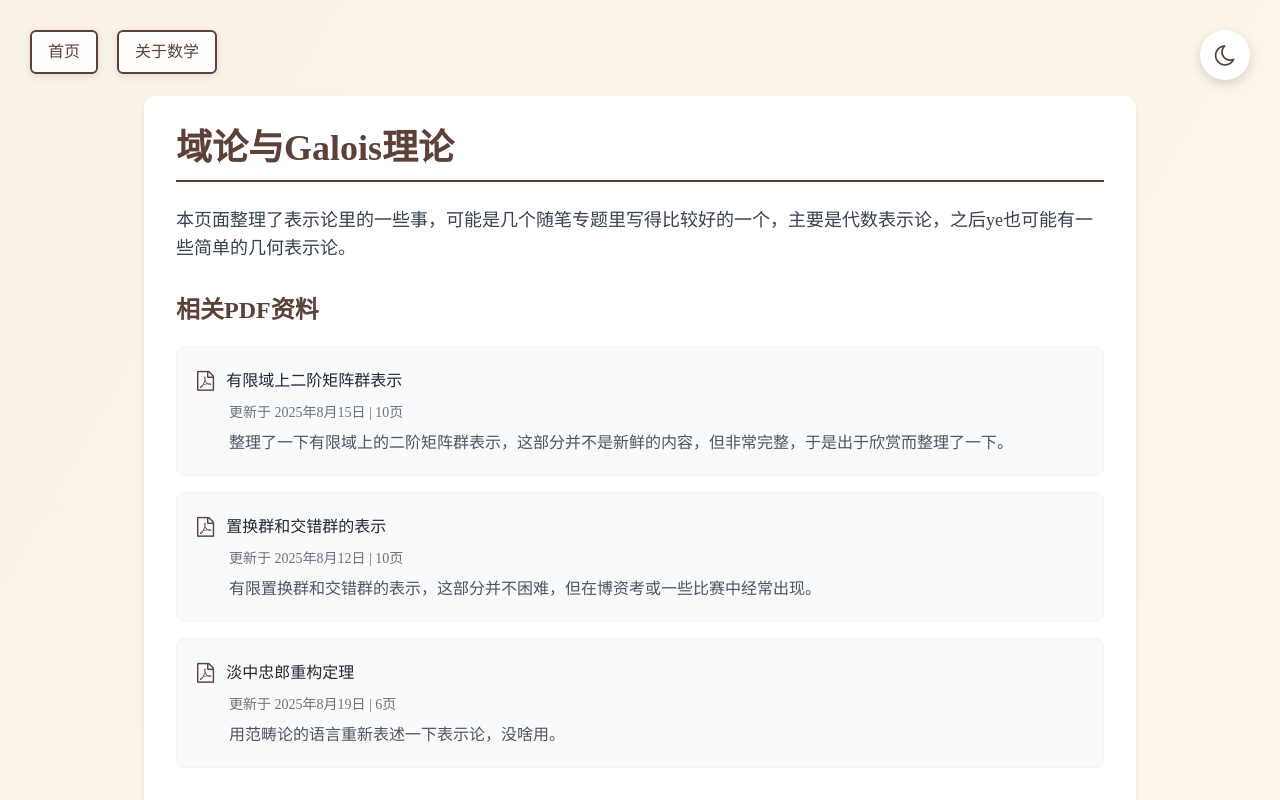
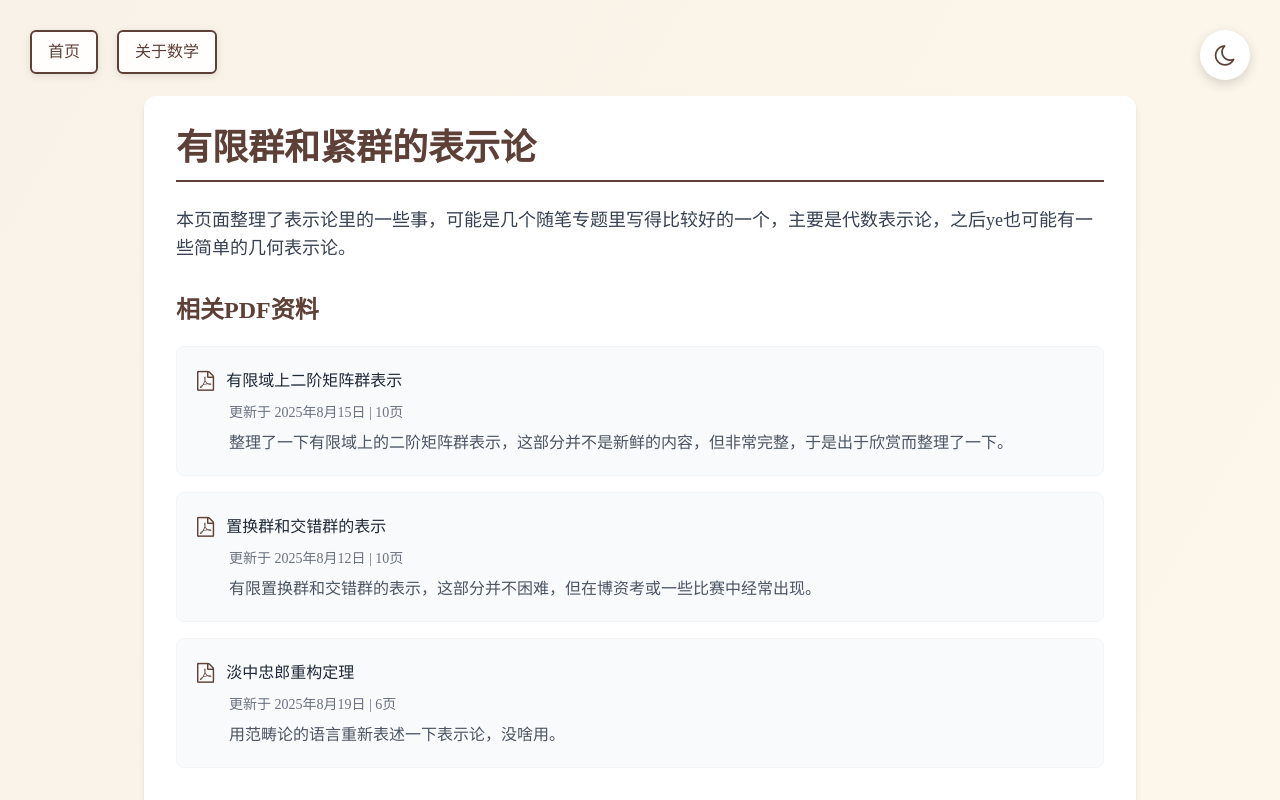
Before and after one commit to Thread478/thread478.github.io, a plain HTML site: page math/RepresentationTheory.html in a window 1280 px wide. Shown: the top 800 px of the page. Drawn offline with nearby package versions, Linux system fonts and the light colour scheme; a web font is replaced by a local one.

Commit message:
deploy: Thread478/mywebsite@ea1e46f39c27ac422c6c55e5c3775a6b321e018f

```diff
--- a/math/RepresentationTheory.html
+++ b/math/RepresentationTheory.html
@@ -227,7 +227,7 @@
       }
     }
   </style>
-  <title>域论与Galois理论 | 数学随笔</title>
+  <title>有限群和紧群的表示论 | 数学随笔</title>
 </head>
 <body>
   <!-- 背景渐变层 -->
@@ -247,7 +247,7 @@
   <!-- 主要内容容器 -->
   <div class="container mx-auto px-4 pt-24 pb-16 max-w-5xl">
     <div class="bg-white rounded-xl shadow-md p-6 md:p-8 section-animate" style="animation-delay: 0.3s">
-      <h1 class="text-3xl md:text-4xl font-bold mb-6 text-primary border-b-2 border-primary pb-3">域论与Galois理论</h1>
+      <h1 class="text-3xl md:text-4xl font-bold mb-6 text-primary border-b-2 border-primary pb-3">有限群和紧群的表示论</h1>
 
       <p class="intro text-lg mb-8 text-gray-700">
         本页面整理了表示论里的一些事，可能是几个随笔专题里写得比较好的一个，主要是代数表示论，之后ye也可能有一些简单的几何表示论。
```
